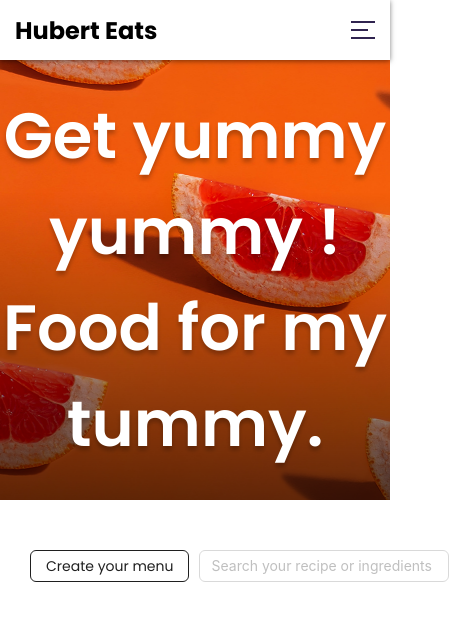
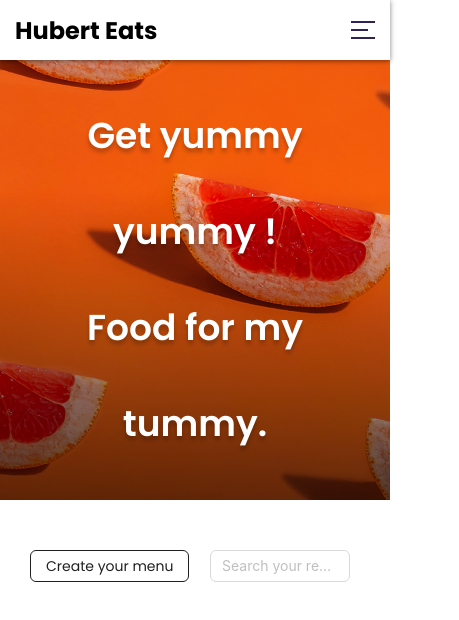
Before and after one commit to Omcci/HubertEat-front, a React (Vite) app: page / in a window 390 px wide. Shown: the top 620 px of the page, 459 px wide, since content can reach past the window. Built offline with nearby package versions, Linux system fonts and the light colour scheme; no server answers.

Commit message:
fixed responsive

```diff
--- a/src/components/Navbar.scss
+++ b/src/components/Navbar.scss
@@ -42,12 +42,12 @@
 .nav-elements ul a {
   font-size: 16px;
   font-weight: 400;
-  color: #2f234f;
+  color: black;
   text-decoration: none;
 }
 
 .nav-elements ul a.active {
-  color: #574c4c;
+  color: black;
   font-weight: 500;
   position: relative;
 }
@@ -91,27 +91,40 @@
   }
 
   .nav-elements {
+    display: flex;
+    justify-content: center;
     position: absolute;
     right: 0;
     top: 60px;
-    background-color: #fef7e5;
+    background-color: rgba(255, 255, 255, .15);
+    backdrop-filter: blur(5px);
     width: 0px;
     height: calc(100vh - 60px);
-    transition: all 0.3s ease-in;
+    border-radius: 0 0 0 20px;
+    // transition: all 0.3s ease-in;
     overflow: hidden;
+    z-index: 99;
+    box-shadow: 0px 1px 5px rgba(0, 0, 0, 0.5);
+
+
   }
 
   .nav-elements.active {
-    width: 270px;
+    width: 100vw;
   }
 
   .nav-elements ul {
     display: flex;
     flex-direction: column;
+    justify-content: flex-start;
+
+    a {
+      font-size: 32px;
+    }
   }
 
-  .nav-elements ul li {
-    margin-right: unset;
-    margin-top: 22px;
-  }
+  // .nav-elements ul li {
+  //   margin-right: unset;
+  //   margin-top: 22px;
+  // }
 }
--- a/src/components/RecipesCard.scss
+++ b/src/components/RecipesCard.scss
@@ -34,11 +34,6 @@
     height: 400px;
     width: 300px;
 
-
-    h1 {
-      font-size: 16px;
-
-    }
   }
 }
 
@@ -70,7 +65,7 @@
     height: 300px;
   }
 
-  @media (min-width: 768px) {
+  @media (max-width: 768px) {
     p {
       font-size: 16px;
     }
@@ -80,7 +75,8 @@
     }
 
     img {
-      height: 300px;
+      height: 130px;
+
     }
 
   }
--- a/src/components/SearchBar.scss
+++ b/src/components/SearchBar.scss
@@ -13,4 +13,7 @@
     width: 250px;
     margin: 20px 10px;
 
+    @media (max-width: 768px) {
+      width: 140px;
+    }
 }
--- a/src/pages/Home.scss
+++ b/src/pages/Home.scss
@@ -14,7 +14,6 @@
   background-position: center;
   background-image: url("../assets/food3.jpg");
   background-attachment: fixed;
-
 
   &::after {
     content: "";
@@ -36,15 +35,19 @@
   }
   p {
     z-index: 2;
-    font-style: normal;
     font-weight: 600;
     font-size: 64px;
     line-height: 96px;
     text-align: center;
     color: #ffffff;
     text-shadow: 0px 4px 4px rgba(0, 0, 0, 0.25);
+  }
 
-
+  @media (max-width: 768px) {
+    p {
+      font-size: 36px;
+      padding: 0 16px
+    }
   }
 }
 
@@ -53,5 +56,5 @@
   flex-direction: row;
   justify-content: space-between;
   align-items: center;
-  margin: 30px
+  margin: 30px;
 }
--- a/src/pages/Menu.jsx
+++ b/src/pages/Menu.jsx
@@ -161,10 +161,13 @@ function Menu() {
           </Select>
         </FormControl>
       </Box>
+      <div className="button-container">
       <Button className="menuItem" onClick={() => handleClickOpenModal()}>
         Change your menu name
       </Button>
-      <Button onClick={() => handleDeleteMenu()}>Delete your menu</Button>
+      <Button className="menuItem" onClick={() => handleDeleteMenu()}>Delete your menu</Button>
+      </div>
+
       <p>{alertMessage && alertVisible}</p>
       <Modal
         title="Update Menu name"
--- a/src/pages/Menu.scss
+++ b/src/pages/Menu.scss
@@ -1,7 +1,8 @@
 @import "/src/App.scss";
 
 .menu-wrapper {
-    margin-top: 60px;
+    margin-top: 90px;
+
 }
 
 
@@ -11,6 +12,10 @@
     align-items: center;
     justify-content: center;
     // margin-top: 60px;
+    @media (max-width: 768px) {
+        flex-direction: column;
+      }
+
 }
 
 .menuItem {
```
